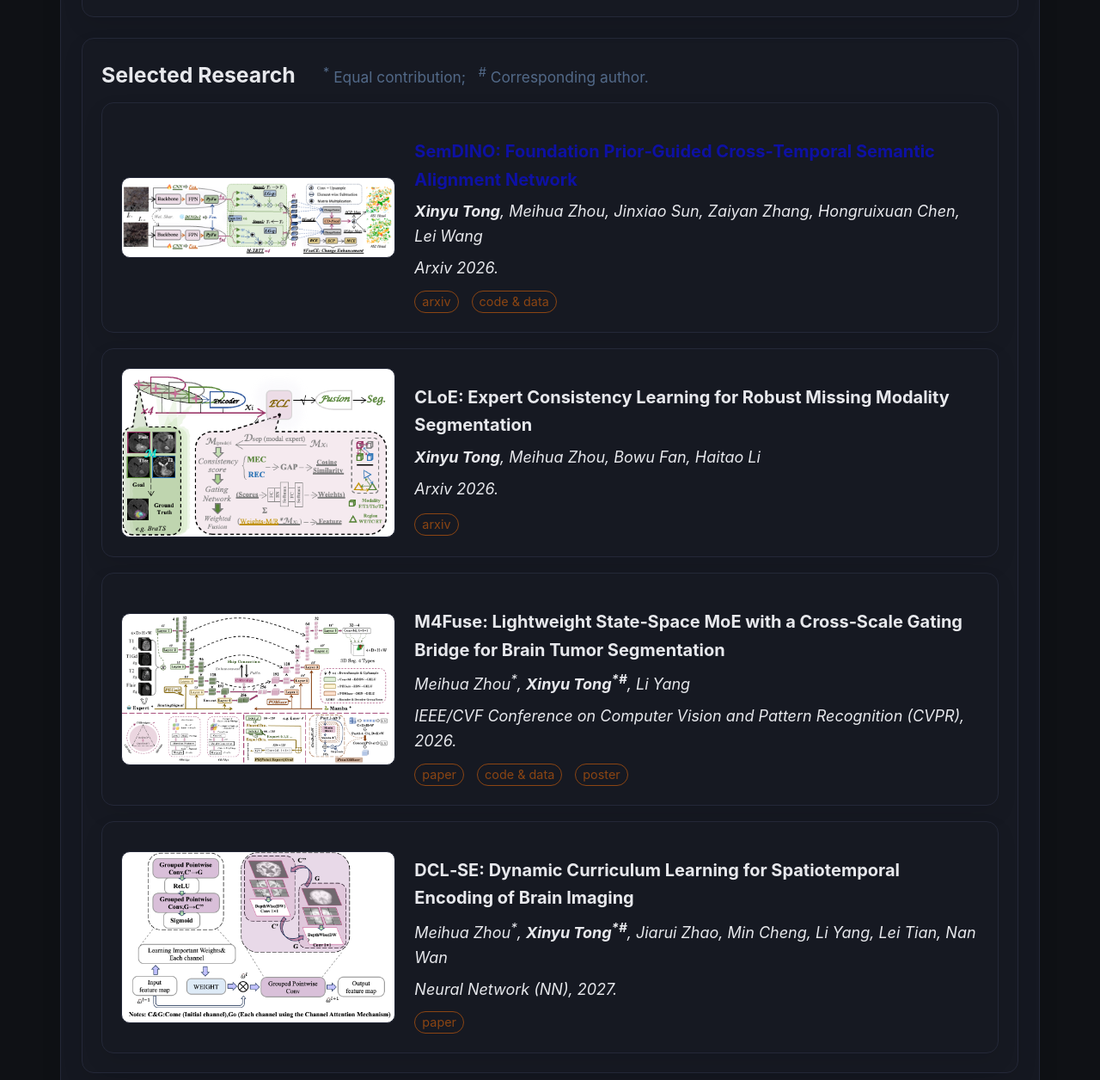
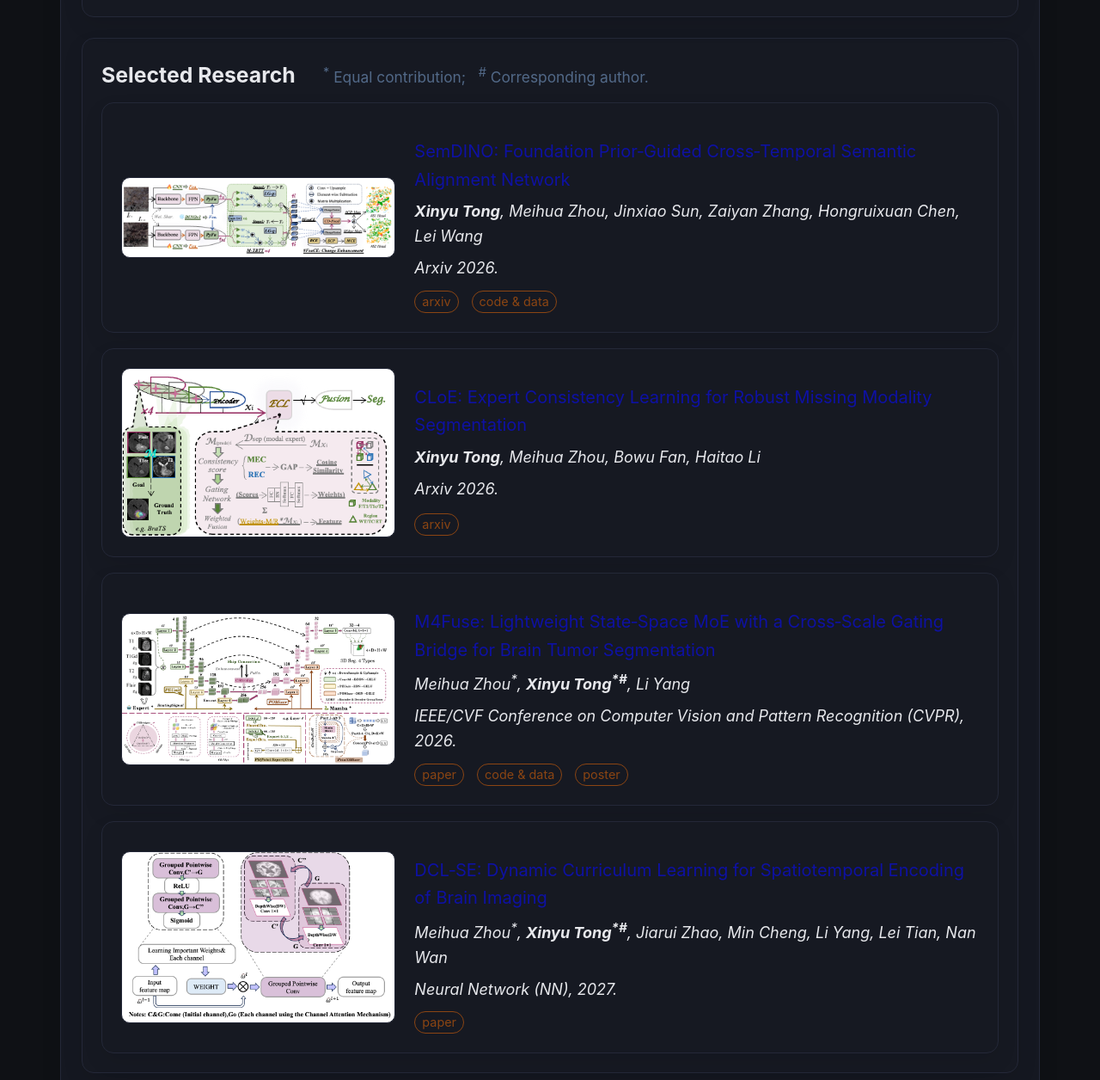
Before and after one commit to tonxycs/tonxycs.github.io, a plain HTML site: page index.html in a window 1280 px wide. Shown: the part 946-2202 px from the top of the page at 86% size. Drawn offline with Linux system fonts and the light colour scheme.

Commit message:
Update index.html

```diff
--- a/index.html
+++ b/index.html
@@ -438,8 +438,8 @@
                     <img class="research-image" src="assets/img/SemDINO.png" alt="SemDINO model overview" onerror="this.hidden=true" />
                       <p style="margin-bottom:-2px;">
                        <span style="display:block; margin-bottom:6px;">
-                          <!-- <span style="font-size:1.25rem;"><strong>SemDINO: Foundation Prior‑Guided Cross‑Temporal Semantic Alignment Network</strong></span> -->
-                          <span style="font-size:1.25rem; color:#0E11A3;"><strong>SemDINO: Foundation Prior‑Guided Cross‑Temporal Semantic Alignment Network</strong></span>
+                          <!-- <span style="font-size:1.25rem;">SemDINO: Foundation Prior‑Guided Cross‑Temporal Semantic Alignment Network</span> -->
+                          <span style="font-size:1.25rem; color:#0E11A3;">SemDINO: Foundation Prior‑Guided Cross‑Temporal Semantic Alignment Network</span>
                        </span>
                        <span style="display:block; margin-bottom:8px;">
                           <em><strong>Xinyu Tong</strong>, Meihua Zhou, Jinxiao Sun, Zaiyan Zhang, Hongruixuan Chen, Lei Wang</em>
@@ -458,7 +458,7 @@
                     <img class="research-image" src="assets/img/CLoE.png" alt="CLoE model overview" onerror="this.hidden=true" />
                       <p style="margin-bottom:-2px;">
                        <span style="display:block; margin-bottom:6px;">
-                          <span style="font-size:1.25rem;"><strong>CLoE: Expert Consistency Learning for Robust Missing Modality Segmentation</strong></span>
+                          <span style="font-size:1.25rem; color:#0E11A3;">CLoE: Expert Consistency Learning for Robust Missing Modality Segmentation</span>
                        </span>
                        <span style="display:block; margin-bottom:8px;">
                           <em><strong>Xinyu Tong</strong>, Meihua Zhou, Bowu Fan, Haitao Li</em>
@@ -475,7 +475,7 @@
                     <img class="research-image" src="assets/img/M4Fuse.png" alt="M4Fuse model overview" onerror="this.hidden=true" />
                       <p style="margin-bottom:-2px;">
                        <span style="display:block; margin-bottom:6px;">
-                          <span style="font-size:1.25rem;"><strong>M4Fuse: Lightweight State‑Space MoE with a Cross‑Scale Gating Bridge for Brain Tumor Segmentation</strong></span>
+                          <span style="font-size:1.25rem; color:#0E11A3;">M4Fuse: Lightweight State‑Space MoE with a Cross‑Scale Gating Bridge for Brain Tumor Segmentation</span>
                        </span>
                        <span style="display:block; margin-bottom:8px;">
                           <em>Meihua Zhou<sup>*</sup>, <strong>Xinyu Tong<sup>*</sup><sup>#</sup></strong>, Li Yang</em>
@@ -494,7 +494,7 @@
                     <img class="research-image" src="assets/img/DCL.png" alt="DCL-SE model overview" onerror="this.hidden=true" />
                      <p style="margin-bottom:-2px;">
                        <span style="display:block; margin-bottom:6px;">
-                          <span style="font-size:1.25rem;"><strong>DCL‑SE: Dynamic Curriculum Learning for Spatiotemporal Encoding of Brain Imaging</strong></span>
+                          <span style="font-size:1.25rem; color:#0E11A3;">DCL‑SE: Dynamic Curriculum Learning for Spatiotemporal Encoding of Brain Imaging</span>
                        </span>
                        <span style="display:block; margin-bottom:8px;">
                           <em>Meihua Zhou<sup>*</sup>, <strong>Xinyu Tong<sup>*</sup><sup>#</sup></strong>, Jiarui Zhao, Min Cheng, Li Yang, Lei Tian, Nan Wan</em>
```
